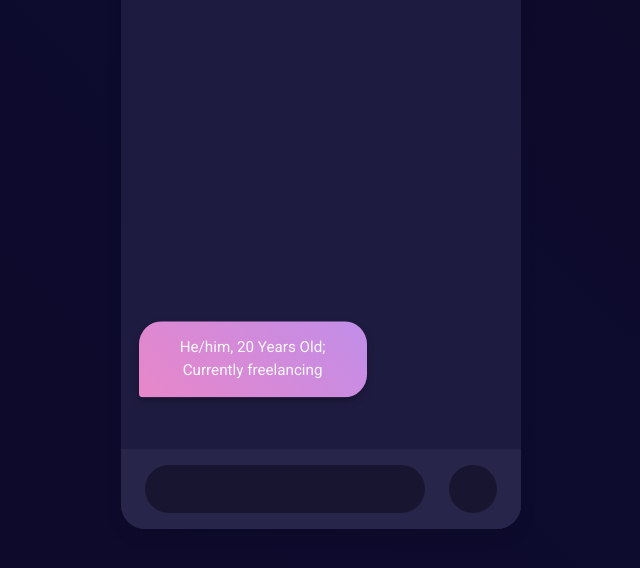
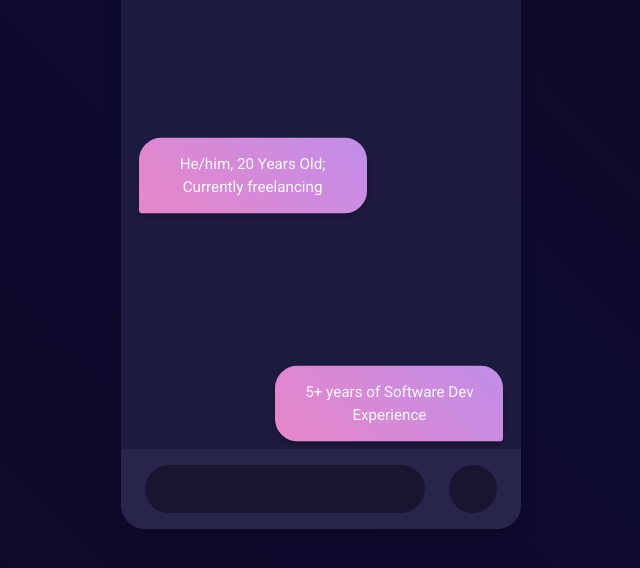
Before and after one commit to heyimrein/personal-site, a React (Vite) app: page / in a window 1280 px wide. Shown: the part 1187-1755 px from the top of the page, without its empty margins (319-959 px from the left). Built offline with nearby package versions, Linux system fonts and the light colour scheme; a web font is replaced by a local one.

Commit message:
Slow chat scroll speed

```diff
--- a/src/components/CardSection.css
+++ b/src/components/CardSection.css
@@ -12,7 +12,7 @@
   display: flex;
   flex-direction: column;
   align-items: center;
-  height: 200vh;
+  height: 400vh;
   margin: 0 1em 0 1em;
 }
 
```
